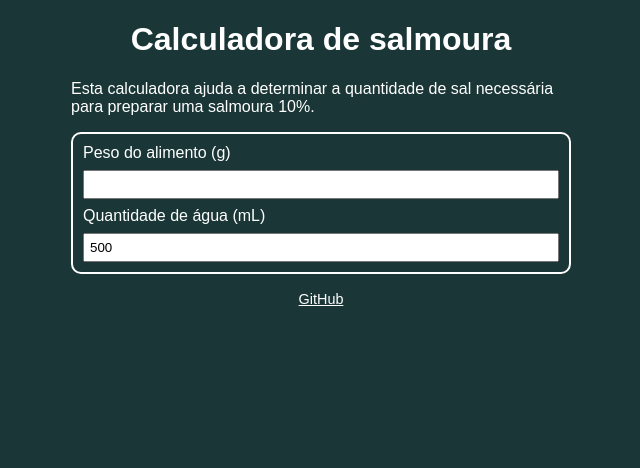
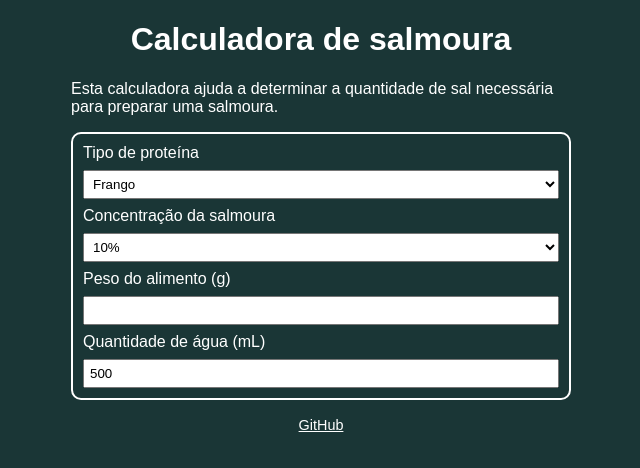
Before and after one commit to gi2k15/Calc-salm, a Vue app: page / in a window 1280 px wide. Shown: the top 468 px of the page, without its empty margins (319-959 px from the left). Built offline with nearby package versions, Linux system fonts and the light colour scheme.

Commit message:
Adicionado seletor de salmoura e proteína

```diff
--- a/src/App.vue
+++ b/src/App.vue
@@ -3,13 +3,22 @@ import { computed } from 'vue';
 
 const peso = defineModel('peso');
 const agua = defineModel('agua', { default: 500 });
+const tipo = defineModel('tipo', { default: 7 });
+const salmoura = defineModel('salmoura', { default: 0.1 });
 
 const tempo = computed(() => {
-  return formatarTempo(((peso.value * 7) / 100) * 60); // 7 min para cada 100 gramas
-})
+  return formatarTempo(((peso.value * tipo.value) / 100) * 60);
+});
 const sal = computed(() => {
-  return agua.value * 0.1; // Salmoura 10%
-})
+  return agua.value * salmoura.value;
+});
+const tipoObj = [
+  { text: 'Frango', value: 7 }
+];
+const salmouraObj = [
+  { text: '10%', value: 0.1 },
+  { text: '5%', value: 0.05 }
+]
 
 function formatarTempo(segundos) {
   const horas = Math.floor(segundos / 3600);
@@ -28,9 +37,21 @@ function formatarTempo(segundos) {
 <template>
   <div class="container">
     <h1>Calculadora de salmoura</h1>
-    <p>Esta calculadora ajuda a determinar a quantidade de sal necessária para preparar uma salmoura 10%.</p>
+    <p>Esta calculadora ajuda a determinar a quantidade de sal necessária para preparar uma salmoura.</p>
     <div class="entradas">
       <form>
+        <label for="tipo">Tipo de proteína</label>
+        <select id="tipo" v-model="tipo">
+          <option v-for="t in tipoObj" :value="t.value">
+            {{ t.text }}
+          </option>
+        </select>
+  <label for="salmoura">Concentração da salmoura</label>
+  <select id="salmoura" v-model="salmoura">
+          <option v-for="s in salmouraObj" :value="s.value">
+            {{ s.text }}
+          </option>
+        </select>
         <label for="peso">Peso do alimento (g)</label>
         <input type="number" id="peso" v-model="peso">
         <label for="agua">Quantidade de água (mL)</label>
@@ -41,7 +62,8 @@ function formatarTempo(segundos) {
         <p>Quantidade de sal: {{ sal }} gramas</p>
       </div>
     </div>
-    <p style="text-align: center;"><a href="https://github.com/gi2k15/Calc-salm" target="_blank" noreferrer noopener>GitHub</a></p>
+    <p style="text-align: center;"><a href="https://github.com/gi2k15/Calc-salm" target="_blank" noreferrer
+        noopener>GitHub</a></p>
   </div>
 </template>
 
@@ -56,7 +78,7 @@ h1 {
   text-align: center;
 }
 
-input {
+input, select {
   padding: 5px;
   box-sizing: border-box;
 }
```
